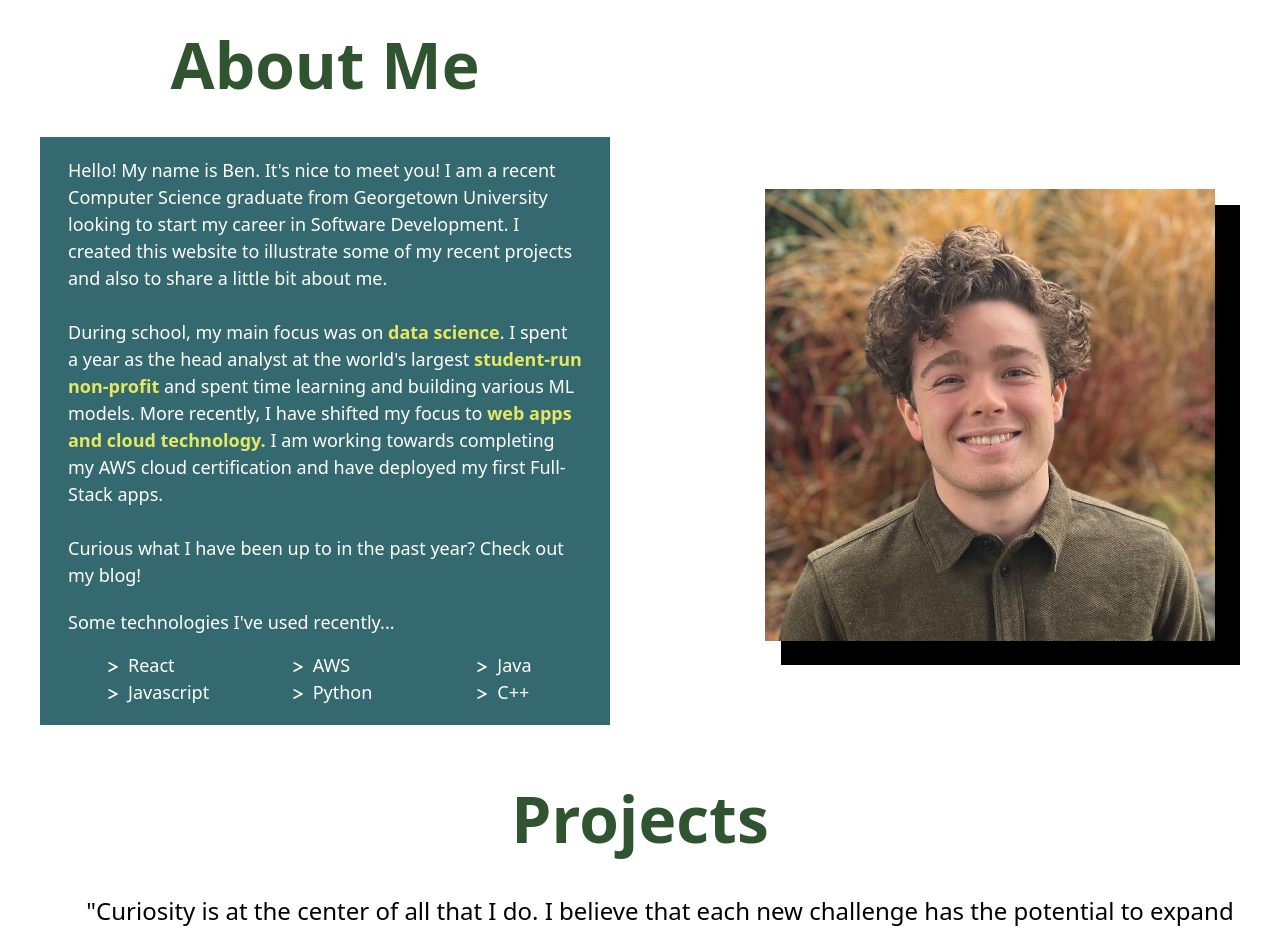
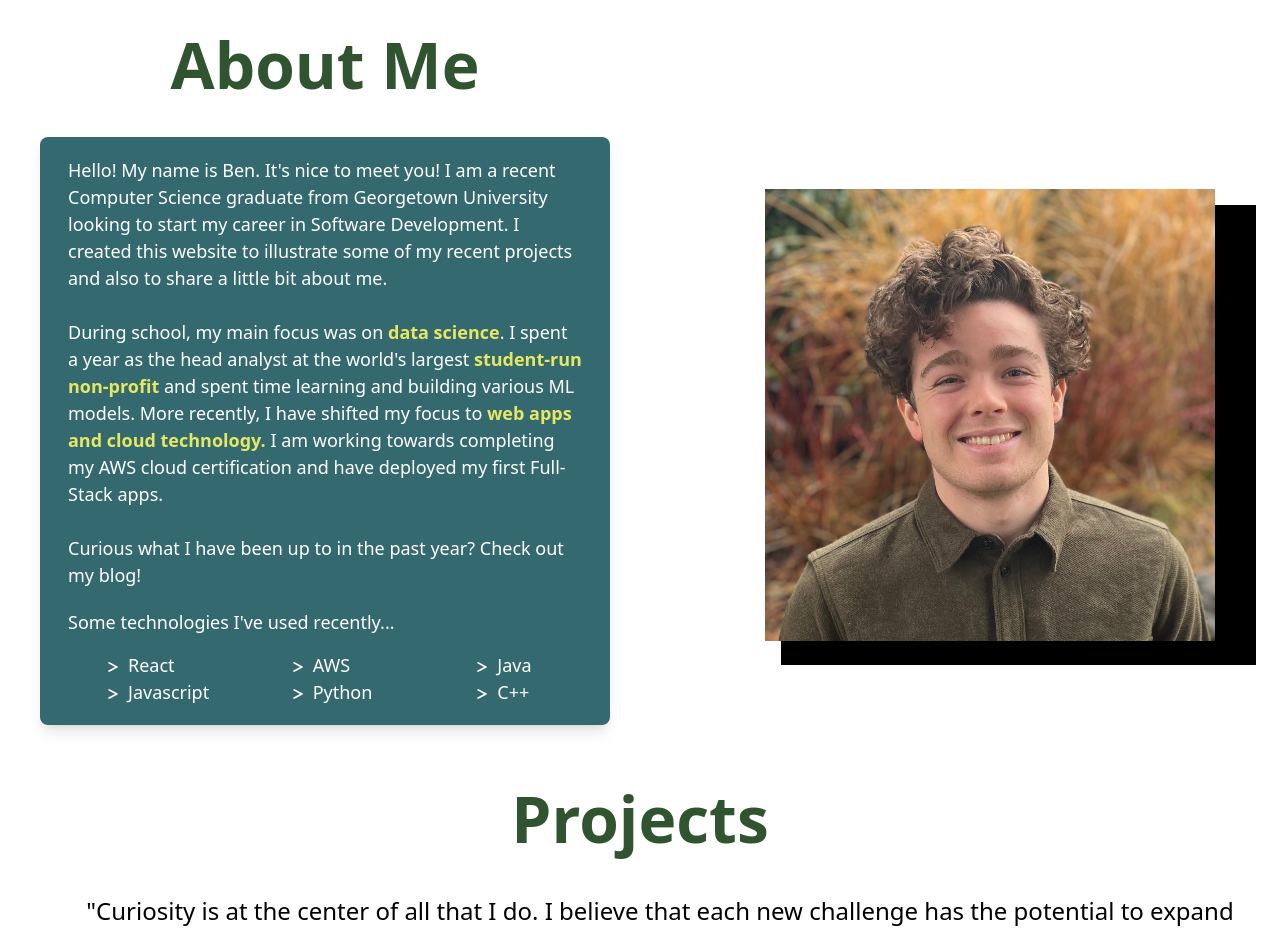
Before and after one commit to ben-sikora/portfolio-website, a React (Vite) app: page / in a window 1280 px wide. Shown: the part 840-1774 px from the top of the page. Built offline with nearby package versions, Linux system fonts and the light colour scheme; a web font is replaced by a local one.

Commit message:
Rounded Corners

```diff
--- a/src/App.jsx
+++ b/src/App.jsx
@@ -16,7 +16,7 @@ function App() {
       <div className= "m-0 w-full overflow-hidden">
         <div className= "w-full xl:w-[1280px] overflow-hidden mx-auto">
           <Navbar />
-          <div className= "mx-10 overflow-hidden">
+          <div className= "mx-10 ">
             <Hero2 />
             <About />
             <Projects />
--- a/src/components/About.jsx
+++ b/src/components/About.jsx
@@ -20,7 +20,7 @@ const About = () => {
         {/* About me section*/}
         <div className="box-border w-[570px] flex flex-col items-center" id='about-page'>
             <h2 className='text-display text-[64px] font-[800] text-darkgreen mb-6'> About Me</h2>
-            <div className='bg-darkblue w-[570px] px-[1.75rem] py-[1.2rem]'>
+            <div className='bg-darkblue w-[570px] px-[1.75rem] py-[1.2rem] rounded-lg shadow-lg'>
                 <p className='text-display text-[18px] font-[400] text-white mb-5'>
                 Hello! My name is Ben. It's nice to meet you!
                 I am a recent Computer Science graduate from Georgetown University looking to start my career in Software Development. I created this website to illustrate some of my recent projects and also to share a little bit about me.
--- a/src/components/BigProject.jsx
+++ b/src/components/BigProject.jsx
@@ -8,7 +8,7 @@ const BigProject = (props) => {
     <div className="flex flex-row h-[300px] w-[100%] justify-center">
       <div className="w-[500px] self-center">
         <div className="transition-all duration-200 cursor-pointer filter  hover:scale-[102%] mr-4 grayscale-[0.5] hover:grayscale-0">
-          <a href="#">
+          <a href={props.link} target="_blank" rel="noopener noreferrer">
             <img src={props.img} className="w-[100%]"></img>
           </a>
         </div>
--- a/src/components/Projects.jsx
+++ b/src/components/Projects.jsx
@@ -59,8 +59,8 @@ const Projects = () => {
           Projects
         </h2>
         <h4 className='text-display text-[24px] font-[500] leading-10 ml-10 text-center mb-5'>"Curiosity is at the center of all that I do. I believe that each new challenge has the potential to expand my understanding of myself and the world around me.”</h4>
-        <BigProject content={faceRecContent} img={FaceRecApp}/>
-        <BigProject content={summerContent} img={SummerDev}/>
+        <BigProject content={faceRecContent} link='https://face-recognition-app-me9o.onrender.com/' img={FaceRecApp}/>
+        <BigProject content={summerContent} link= 'https://www.docsummer.com/' img={SummerDev}/>
 
         {condProjects}
       </div>
--- a/tailwind.config.js
+++ b/tailwind.config.js
@@ -14,8 +14,9 @@ export default {
         'darkblue': '#34696F',
         'lightblue': '#5DA399',
         'yellow': '#e6e864',
-
-
+      },
+      boxShadow: {
+        'neum': '10px 10px 80px #2c595e, -10px -10px 80px #3c7980',
       }
     ,},
   },
```
